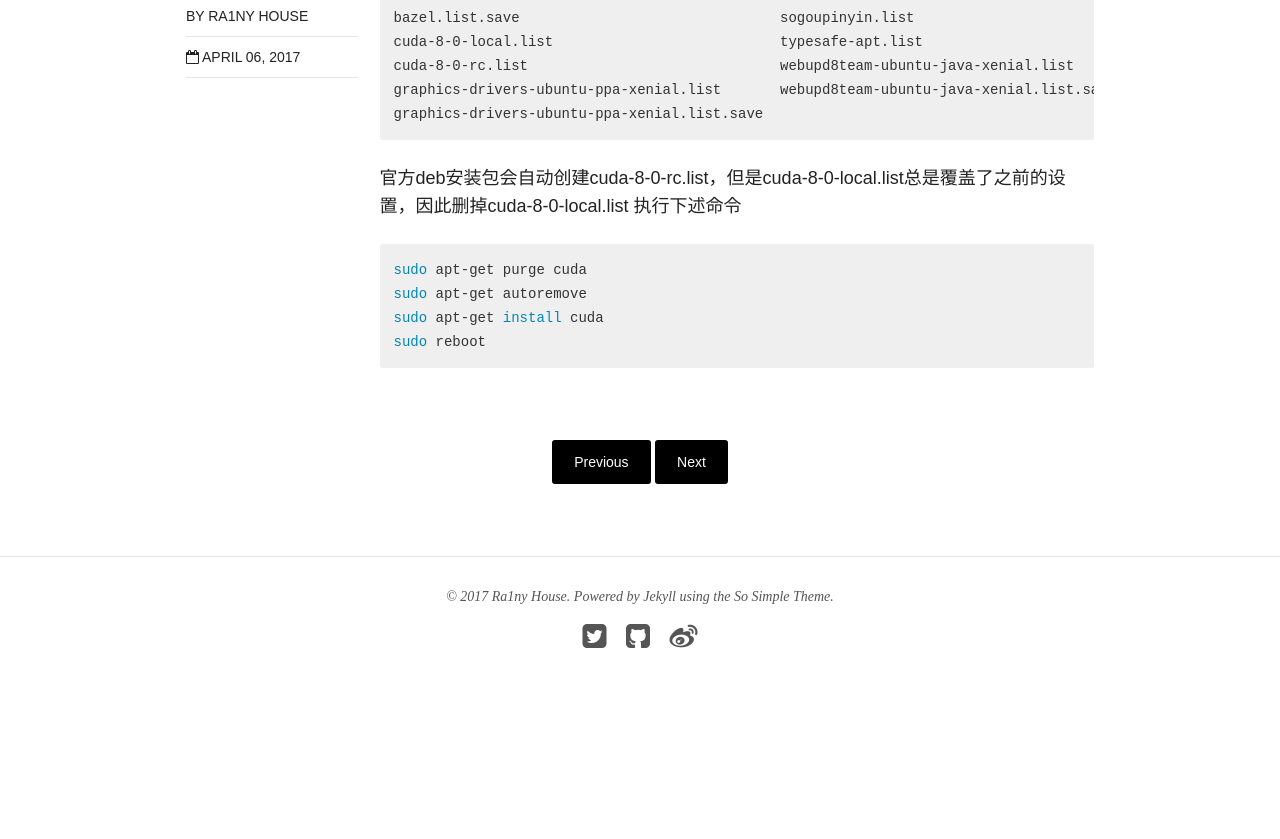
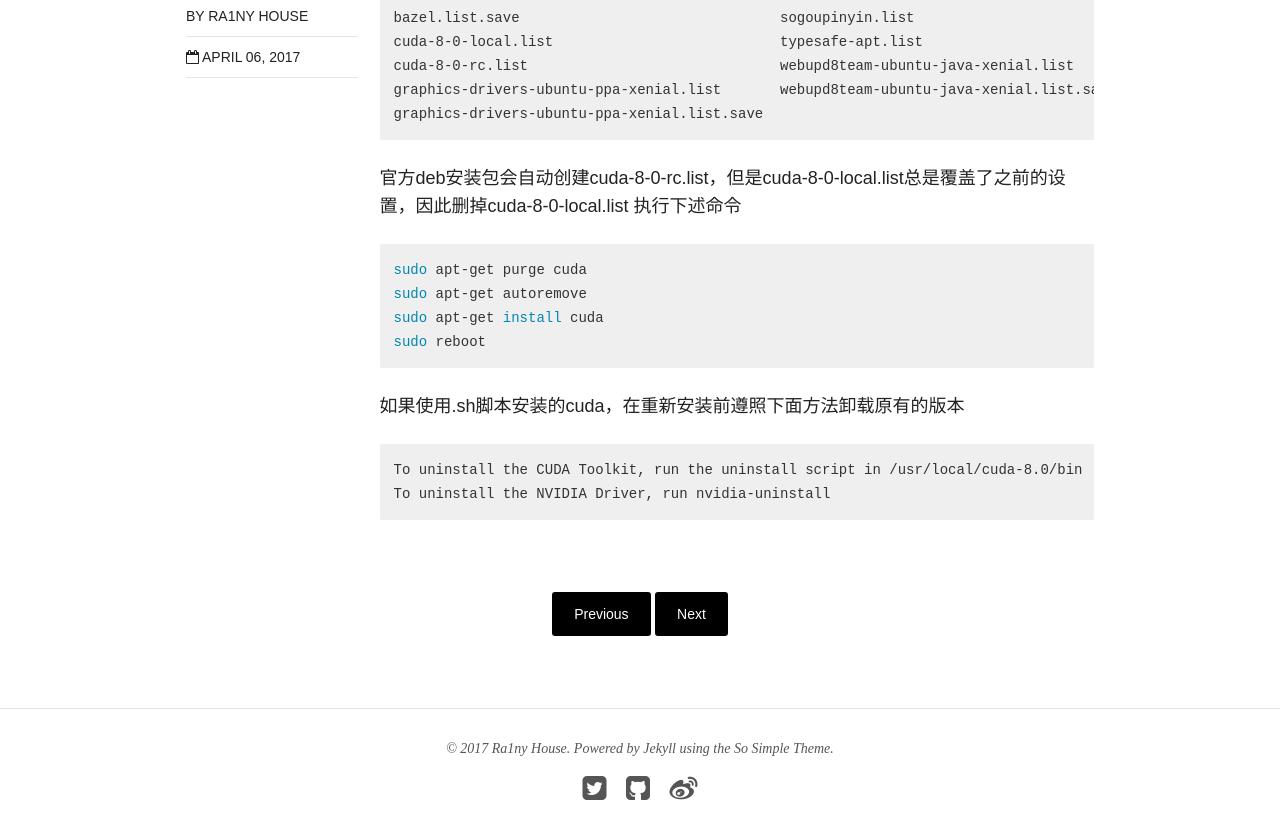
Before and after one commit to Ra1nyHouse/Ra1nyHouse.github.io, a Jekyll site: the page built from _posts/linux/2017-04-06-【linux备忘录】nvidia显卡出现Driver library version mismatch错误.md, in a window 1280 px wide and 900 px high, scrolled down 712 px. Shown: the top 839 px of the window. Built offline with Jekyll 4.4.1, drawn with Linux system fonts in a browser that asks for light colours; nearby versions of some CDN libraries; comment, search, counter and statistics services are not loaded; before the commit the page ends 1460 px from its top, so only the background shows below that.

Commit message:
Update 2017-04-06-【linux备忘录】nvidia显卡出现Driver library version mismatch错误.md

````diff
--- a/_posts/linux/2017-04-06-【linux备忘录】nvidia显卡出现Driver library version mismatch错误.md
+++ b/_posts/linux/2017-04-06-【linux备忘录】nvidia显卡出现Driver library version mismatch错误.md
@@ -25,3 +25,9 @@ sudo apt-get autoremove
 sudo apt-get install cuda
 sudo reboot
 ```
+
+如果使用.sh脚本安装的cuda，在重新安装前遵照下面方法卸载原有的版本
+```
+To uninstall the CUDA Toolkit, run the uninstall script in /usr/local/cuda-8.0/bin
+To uninstall the NVIDIA Driver, run nvidia-uninstall
+```
````
